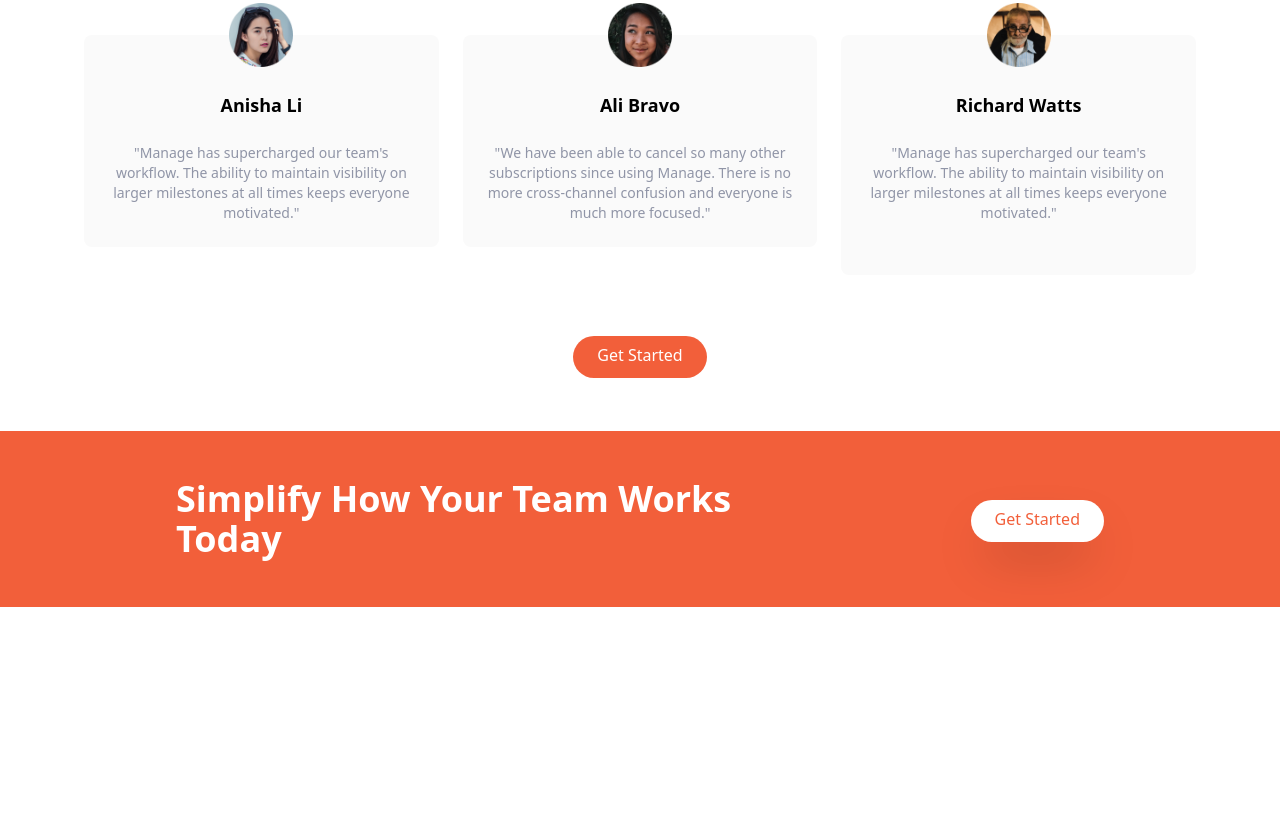
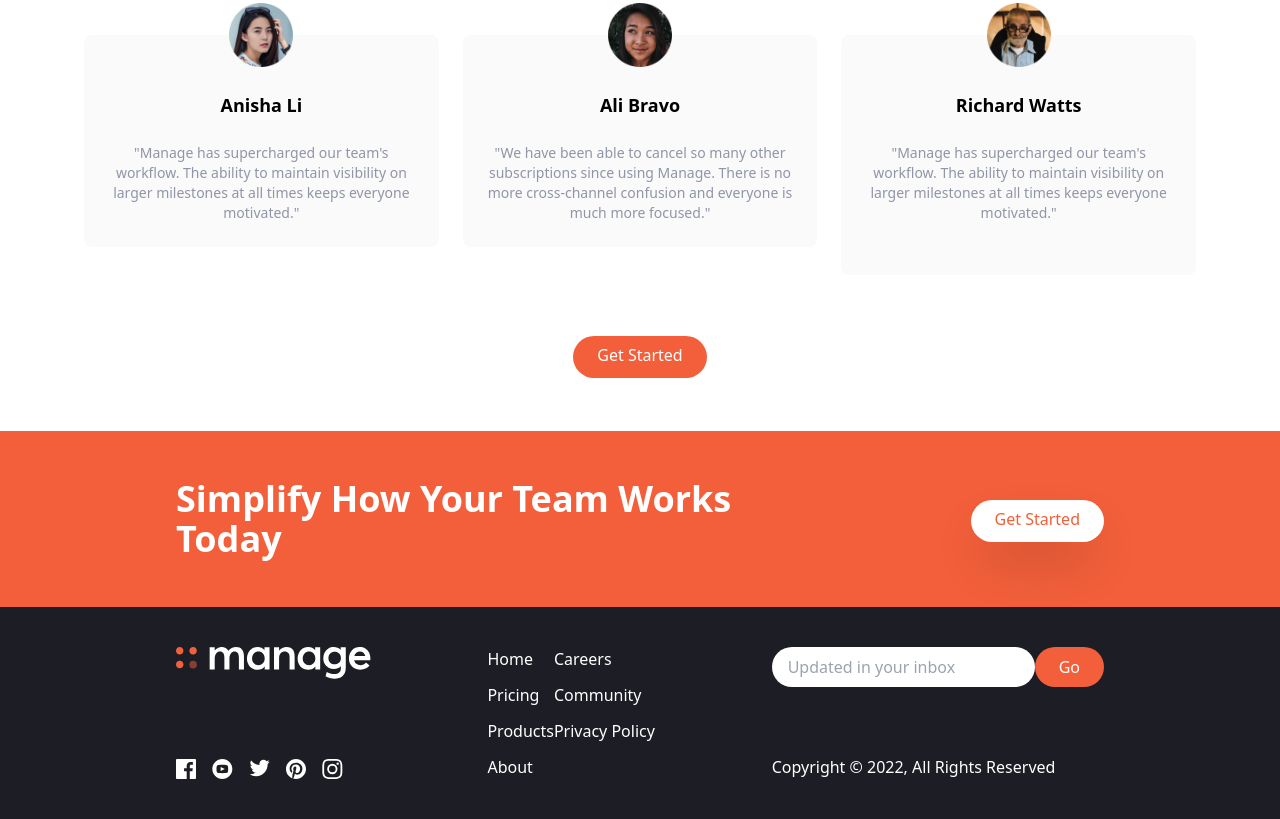
Before and after one commit to hrithik406/modern-tailwind, a website: page index.html in a window 1280 px wide. Shown: the part 1249-2068 px from the top of the page. Before the commit the page ends 1856 px from the top, so only its background shows below. Drawn offline with Linux system fonts and the light colour scheme.

Commit message:
added: footer

```diff
--- a/index.html
+++ b/index.html
@@ -19,6 +19,22 @@
         <a href="#" class="hover:text-darkGrayishBlue">Community</a>
       </div>
       <a href="#" class="hidden md:block p-3 px-6 pt-2 text-white bg-brightRed rounded-full baseline hover:bg-brightRedLight">Get Started</a>
+      <button id="menu-btn" class="block hamburger md:hidden focus:outline-none">
+        <span class="hamburger-top"></span>
+        <span class="hamburger-middle"></span>
+        <span class="hamburger-bottom"></span>
+      </button>
+    </div>
+    <!-- mobile menu -->
+    <div class="md:hidden">
+      <div id="menu"
+      class="absolute flex flex-col items-center self-end py-8 mt-10 space-y-6 font-bold bg-white sm:w-auto sm:self-center left-6 drop-shadow-md">
+        <a href="#">Pricing</a>
+        <a href="#">Product</a>
+        <a href="#">About Us</a>
+        <a href="#">Careers</a>
+        <a href="#">Community</a>
+      </div>
     </div>
   </nav>
   <section id="hero">
@@ -171,5 +187,75 @@
       </div>
     </div>
   </section>
+  <footer class="bg-veryDarkBlue">
+    <!-- flex container -->
+    <div class="container flex flex-col-reverse justify-between px-6 py-10 mx-auto space-y-8 md:flex-row md:space-y-0">
+      <!-- logo and social links container -->
+      <div class="flex flex-col-reverse items-center justify-between space-y-12 md:flex-col md:space-y-0 md:items-start">
+        <!-- logo -->
+        <div>
+          <img src="img/logo-white.svg" class="h-8" alt="">
+        </div>
+        <!-- social links container -->
+        <div class="flex justify-center space-x-4">
+          <!-- link 1 -->
+         <a href="#">
+          <img src="img/icon-facebook.svg" alt="">
+         </a>
+          <!-- link 2 -->
+         <a href="#">
+          <img src="img/icon-youtube.svg" alt="">
+         </a>
+          <!-- link 3 -->
+         <a href="#">
+          <img src="img/icon-twitter.svg" alt="">
+         </a>
+          <!-- link 4 -->
+         <a href="#">
+          <img src="img/icon-pinterest.svg" alt="">
+         </a>
+          <!-- link 5 -->
+         <a href="#">
+          <img src="img/icon-instagram.svg" alt="">
+         </a>
+        </div>
+      </div>
+      <!-- list container -->
+      <div class="flex justify-around space-x-32">
+        <div class="flex flex-col space-y-3 text-white">
+          <a href="#" class="hover:text-brightRed">Home</a>
+          <a href="#" class="hover:text-brightRed">Pricing</a>
+          <a href="#" class="hover:text-brightRed">Products</a>
+          <a href="#" class="hover:text-brightRed">About</a>
+        </div>
+        <div class="flex flex-col space-y-3 text-white">
+          <a href="#" class="hover:text-brightRed">Careers</a>
+          <a href="#" class="hover:text-brightRed">Community</a>
+          <a href="#" class="hover:text-brightRed">Privacy Policy</a>
+        </div>
+      </div>
+
+      <!-- Input Container -->
+      <div class="flex flex-col justify-between">
+        <form>
+          <div class="flex space-x-3">
+            <input
+              type="text"
+              class="flex-1 px-4 rounded-full focus:outline-none"
+              placeholder="Updated in your inbox"
+            />
+            <button
+              class="px-6 py-2 text-white rounded-full bg-brightRed hover:bg-brightRedLight focus:outline-none"
+            >
+              Go
+            </button>
+          </div>
+        </form>
+        <div class="hidden text-white md:block">
+          Copyright &copy; 2022, All Rights Reserved
+        </div>
+      </div>
+    </div>
+  </footer>
 </body>
 </html>
```
Also changed, not shown: src/output.css.
